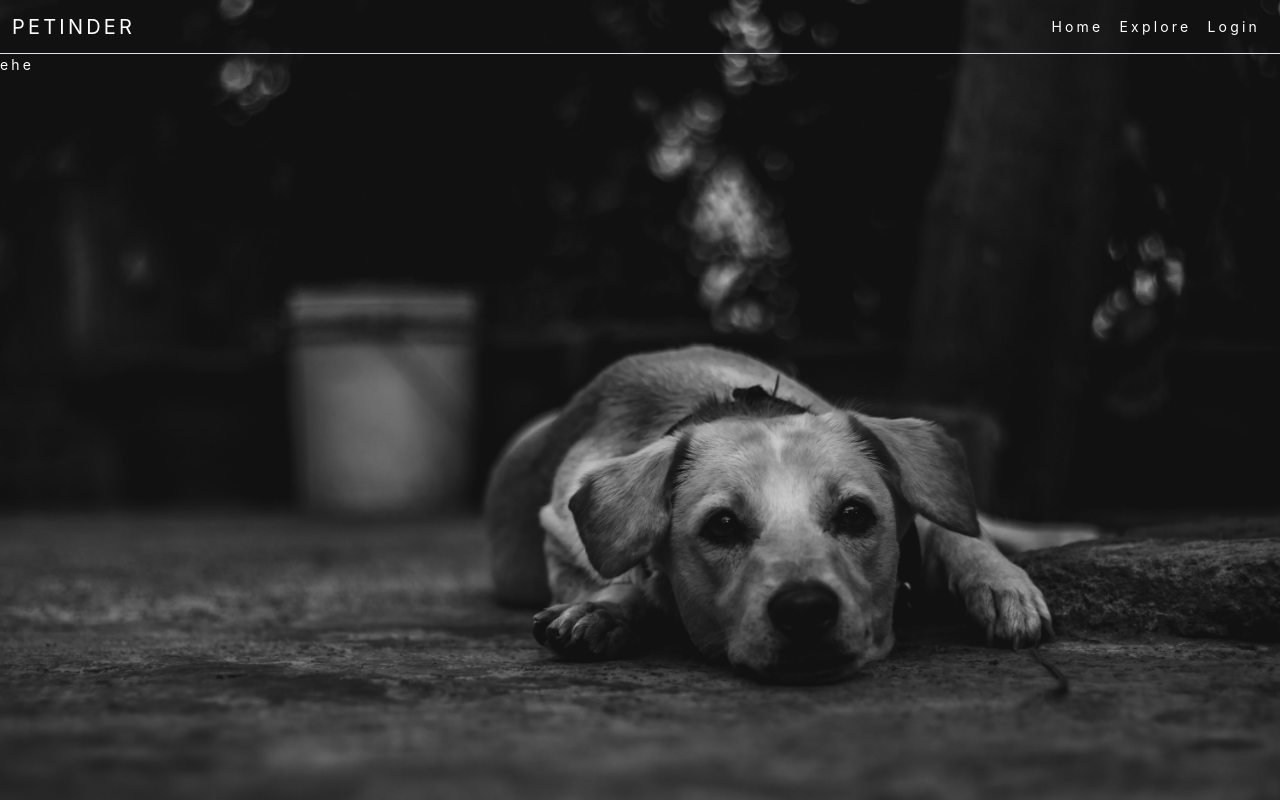
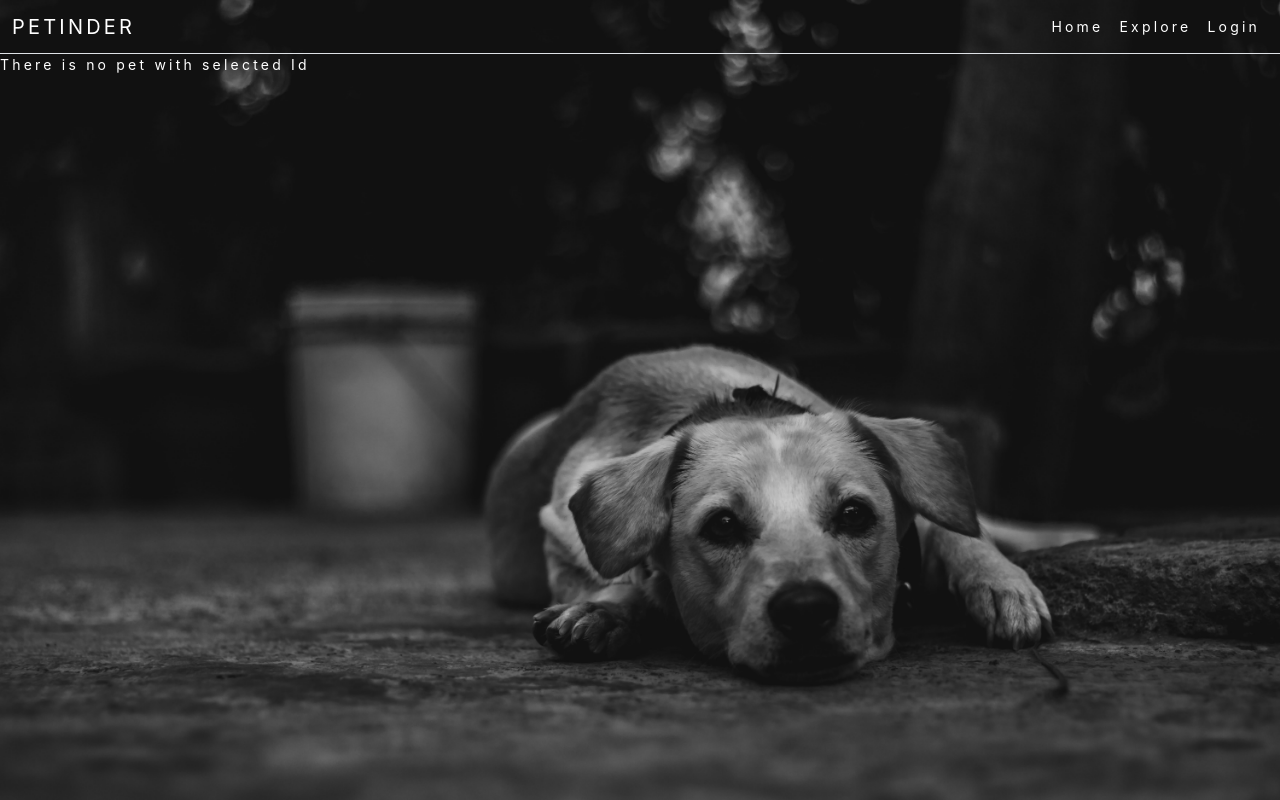
Before and after one commit to hussamasfour/pet-adoption-springboot-react, a React (Create React App) app: page /pet/1/details in a window 1280 px wide. Built offline with nearby package versions, Linux system fonts and the light colour scheme; no server answers.

Commit message:
created a custom private and public route for authentication

```diff
--- a/src/components/App.js
+++ b/src/components/App.js
@@ -10,6 +10,8 @@ import Login from "./login/Login";
 import SearchResult from "./searchResult/SearchResult";
 import PetDetails from "./pet-details/PetDetails";
 import Reservation from "../pages/reservation/Reservation";
+import PrivateRoute from "./routes/PrivateRoute";
+import PublicRoute from "./routes/PublicRoute";
 
 function App() {
   const dispatch = useDispatch();
@@ -20,12 +22,27 @@ function App() {
     <div>
       <Navigation />
       <Switch>
-        <Route path="/" exact component={Home} />
-        <Route path="/login" exact component={Login} />
-        <Route path="/explore" exact component={Explore} />
-        <Route path="/search" exact component={SearchResult} />
-        <Route path="/pet/:id/details" exact component={PetDetails} />
-        <Route path="/reserve" exact component={Reservation} />
+        <PublicRoute path="/" restricted={false} component={Home} exact />
+        <PublicRoute path="/login" restricted={true} component={Login} exact />
+        <PublicRoute
+          path="/explore"
+          restricted={false}
+          component={Explore}
+          exact
+        />
+        <PublicRoute
+          path="/search"
+          restricted={false}
+          component={SearchResult}
+          exact
+        />
+        <PublicRoute
+          path="/pet/:id/details"
+          restricted={false}
+          component={PetDetails}
+          exact
+        />
+        <PrivateRoute path="/reserve" exact component={Reservation} />
       </Switch>
     </div>
   );
--- a/src/components/login/Login.js
+++ b/src/components/login/Login.js
@@ -7,15 +7,12 @@ import CustomButton from "../custom-button/custom-button";
 import InputField from "../inputField/InputField";
 const Login = ({ handleSubmit }) => {
   const error = useSelector((state) => state.user.errorMessage);
-  const isLoggedIn = useSelector((state) => state.user.isLoggedIn);
   const history = useHistory();
   const dispatch = useDispatch();
   const onSubmit = (formValues) => {
     dispatch(fetchUser(formValues, history));
   };
-  if (isLoggedIn) {
-    return <Redirect to="/" />;
-  }
+
   return (
     <div className="container">
       <div className="d-flex justify-content-center align-item-center h-100 text-white">
--- a/src/components/pet-details/PetDetails.js
+++ b/src/components/pet-details/PetDetails.js
@@ -15,7 +15,7 @@ const PetDetails = () => {
   }, [params.id, dispatch]);
 
   if (!pet) {
-    return <div>ehe</div>;
+    return <div>There is no pet with selected Id</div>;
   }
   return (
     <div className="container">
--- /dev/null
+++ b/src/components/routes/PrivateRoute.js
@@ -0,0 +1,22 @@
+import React from "react";
+import { Redirect, Route } from "react-router";
+import TokenService from "../../utils/tokenService";
+
+const PrivateRoute = ({ component: Component, ...rest }) => {
+  return (
+    // Show the component only when the user is logged in
+    // Otherwise, redirect the user to /signin page
+    <Route
+      {...rest}
+      render={(props) =>
+        TokenService.getUser() ? (
+          <Component {...props} />
+        ) : (
+          <Redirect to="/login" />
+        )
+      }
+    />
+  );
+};
+
+export default PrivateRoute;
--- /dev/null
+++ b/src/components/routes/PublicRoute.js
@@ -0,0 +1,20 @@
+import React from "react";
+import { Route, Redirect } from "react-router-dom";
+import TokenService from "../../utils/tokenService";
+
+const PublicRoute = ({ component: Component, restricted, ...rest }) => {
+  return (
+    <Route
+      {...rest}
+      render={(props) =>
+        TokenService.getUser() && restricted ? (
+          <Redirect to="/" />
+        ) : (
+          <Component {...props} />
+        )
+      }
+    />
+  );
+};
+
+export default PublicRoute;
```
